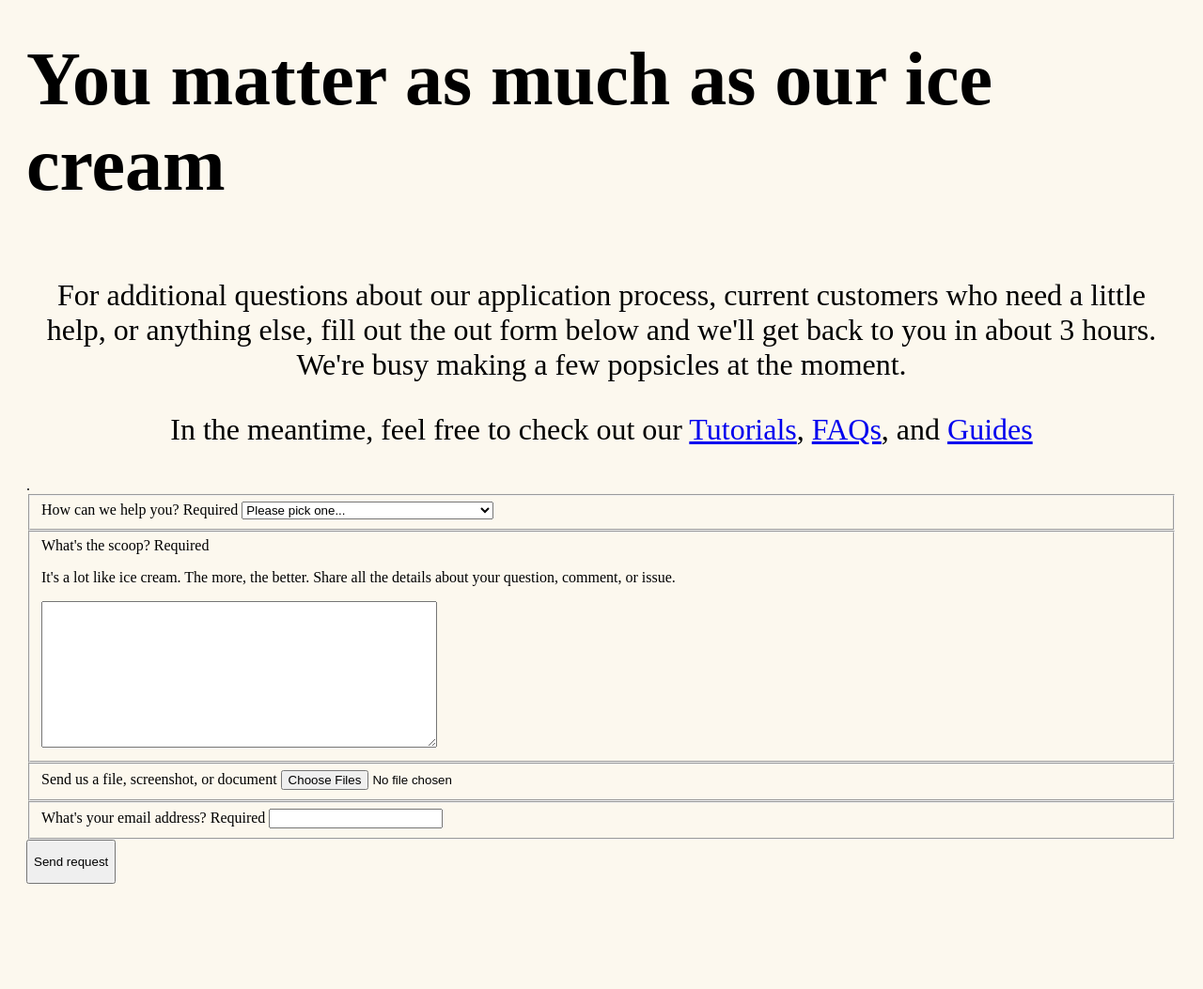
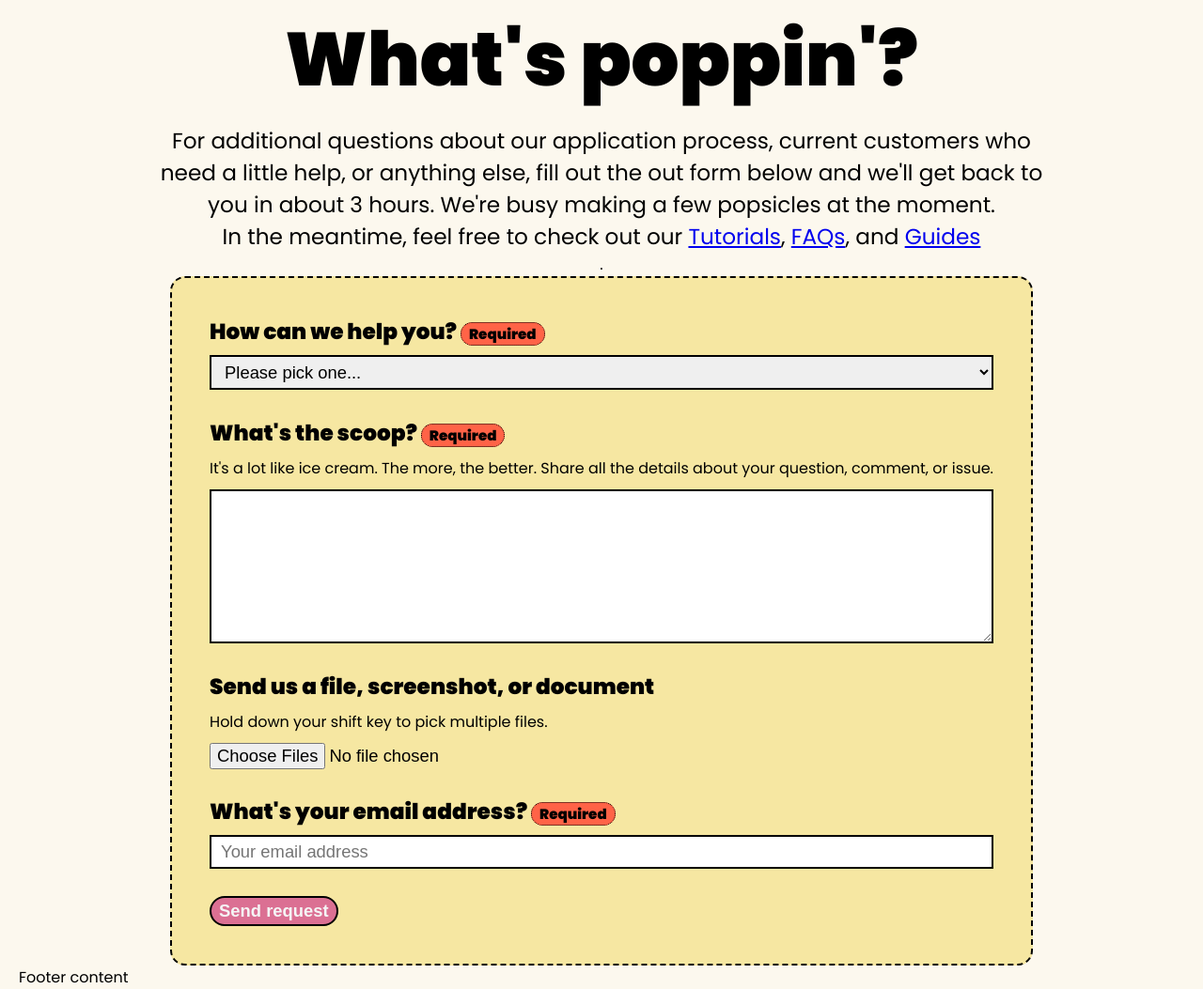
Before and after one commit to edgarcguillen/desktop-and-mobile-contact-form, a plain HTML site: page index.html in a window 1280 px wide. Shown: the part 175-1228 px from the top of the page at 94% size. Before the commit the page ends 1116 px from the top, so only its background shows below. Drawn offline with Linux system fonts and the light colour scheme; a web font is replaced by a local one.

Commit message:
modified html and style sheet

```diff
--- a/index.html
+++ b/index.html
@@ -7,6 +7,9 @@
     <meta http-equiv="X-UA-Compatible" content="IE=edge">
     <meta name="viewport" content="width=device-width, initial-scale=1.0">
     <link rel="stylesheet" href="resources/css/style.css">
+    <link rel="preconnect" href="https://fonts.googleapis.com">
+    <link rel="preconnect" href="https://fonts.gstatic.com" crossorigin>
+    <link href="https://fonts.googleapis.com/css2?family=Mochiy+Pop+One&family=Poppins:wght@300;400;900&display=swap" rel="stylesheet">
 </head>
 
 <body>
@@ -15,10 +18,10 @@
                  (2) <nav> >>> with one <ul> + two <li>
             -->
     <div class="site">
-
         <header class="header">
             <div class="logo">
                 <img src="resources/images/3105773.png" alt="">
+                <p><strong>Cream Pop</strong></p>
             </div>
             <nav class="nav">
                 <ul>
@@ -36,18 +39,19 @@
         <main class="main">
             <div class="headline">
                 <header>
-                    <h1>You matter as much as our ice cream</h1>
+                    <h1>What's poppin'?</h1>
                 </header>
                 <article class="article">
                     <p>For additional questions about our application process, current customers who need a little help,
                         or anything else, fill out the out form below and we'll get back to you in about 3 hours. We're
                         busy making a few popsicles at the moment.</p>
                     <p>In the meantime, feel free to check out our <a href="#">Tutorials</a>, <a href="#">FAQs</a>, and
-                        <a href="#">Guides</a></p>.
+                        <a href="#">Guides</a>
+                    </p>.
                 </article>
             </div>
-
-            <form method="post" action="">
+            <div class="form-container">
+                <form class="form" method="post" action="">
                     <fieldset class="contact-reason">
                         <label for="contact_reason">How can we help you? <span>Required</span></label>
                         <select name="contact-reason" id="contact_reason" required>
@@ -68,17 +72,21 @@
                     </fieldset>
                     <fieldset class="contact-file">
                         <label for="contact_file">Send us a file, screenshot, or document</label>
+                        <p>Hold down your shift key to pick multiple files.</p>
                         <input type="file" name="contact-file" id="contact_file" multiple>
                     </fieldset>
                     <fieldset class="contact-email">
                         <label for="contact_email">What's your email address? <span>Required</span></label>
-                    <input type="email" name="contact-email" id="contact_email">
+                        <input type="email" name="contact-email" id="contact_email" placeholder="Your email address">
                     </fieldset>
                     <button class="form-button" type="submit">
                         <p>Send request</p>
                     </button>
                 </form>
+            </div>
+
         </main>
+        <footer>Footer content</footer>
     </div>
 
 </body>
--- a/resources/css/style.css
+++ b/resources/css/style.css
@@ -1,14 +1,23 @@
 html{
-    display: block;
+    /* display: block; */
     background-color: #FCF8EE;
     font-size: 16px;
     height: 100vh;
     margin: 20px 20px;
+    font-family: 'Mochiy Pop One', sans-serif;
+    font-family: 'Poppins', sans-serif;
 }
 
 /* border-box tells the browser to account for any border and padding in the values you specify for an element's width and height. If you set an element's width to 100 pixels, that 100 pixels will include any border or padding you added, and the content box will shrink to absorb that extra width. */
+ /* selecting all elements on the page, along with the ::before
+     and ::after pseudo-elements; resetting their margin and
+     padding to zero and forcing all elements to calculate their
+     box-sizing the same way, 'border-box' includes the border-widths,
+     and padding, in the stated width: */
 * {
     box-sizing: border-box;
+    margin: 0;
+    padding: 0;
 }
 
 .site {
@@ -23,6 +32,13 @@ html{
     justify-content: space-between;
 }
 
+.logo {
+    display: flex;
+    align-items: center;
+    font-size: 3em;
+    font-family: 'Mountains of Christmas', cursive;
+}
+
 ul>li {
     list-style: none;
     display: inline;
@@ -35,21 +51,89 @@ ul>li {
     font-size: 1.15em;
 }
 
+.main {
+    display: flex;
+    flex-direction: column;
+    align-items: center;
+    margin-top: 30px;
+}
+
 .headline {
     display:flex;
     flex-direction: column;
-    align-items: center;
+    text-align: center;
+    max-width: 950px;
 }
 
 .headline article {
-    margin-top: -10px;
+    margin-top: 10px;
 }
 
 .headline h1 {
     font-size: 5em;
+    margin-bottom: 0px;
 }
 
 .headline p {
-    font-size: 2em;
-    text-align: center;
+    font-size: 1.45em;
+    margin-top: 0px;
 }
+
+.form {
+    background-color: #F6E7A2;
+    border: 2px dashed black;
+    border-radius: 1rem;
+    display: flex;
+    flex-direction: column;
+    gap: 1.8em;
+    padding: 40px;
+    text-align: left;
+    margin-block-start: auto;
+}
+
+.form fieldset {
+    display: flex;
+    flex-direction: column;
+    border: none;
+}
+
+fieldset label {
+    font-size: 1.45em;
+    font-weight: bold;
+    margin-bottom: 8px;
+    align-items: center;
+}
+
+fieldset span {
+    font-size: .65em;
+    background-color: tomato;
+    padding: 1px 8px;
+    border: 1px dotted black;
+    border-radius: 20px;
+    font-weight: bold;
+}
+
+fieldset p {
+    margin: 0 0 10px 0;
+}
+
+#contact_reason, #contact_file, #contact_email {
+    font-size: 1.15em;
+}
+
+#contact_reason, #contact_details, #contact_email {
+    border: 2px solid black;
+    padding: 5px 10px;
+}
+
+.form button {
+    background-color: palevioletred;
+    border: 2px solid black;
+    border-radius: 40px;
+    color: whitesmoke;
+    display: flex;
+    align-self: flex-start;
+    padding: 3px 8px;
+    font-weight: bold;
+    font-size: 1.15em;
+}
```
Lines whose indentation alone changed are shown as unchanged.
